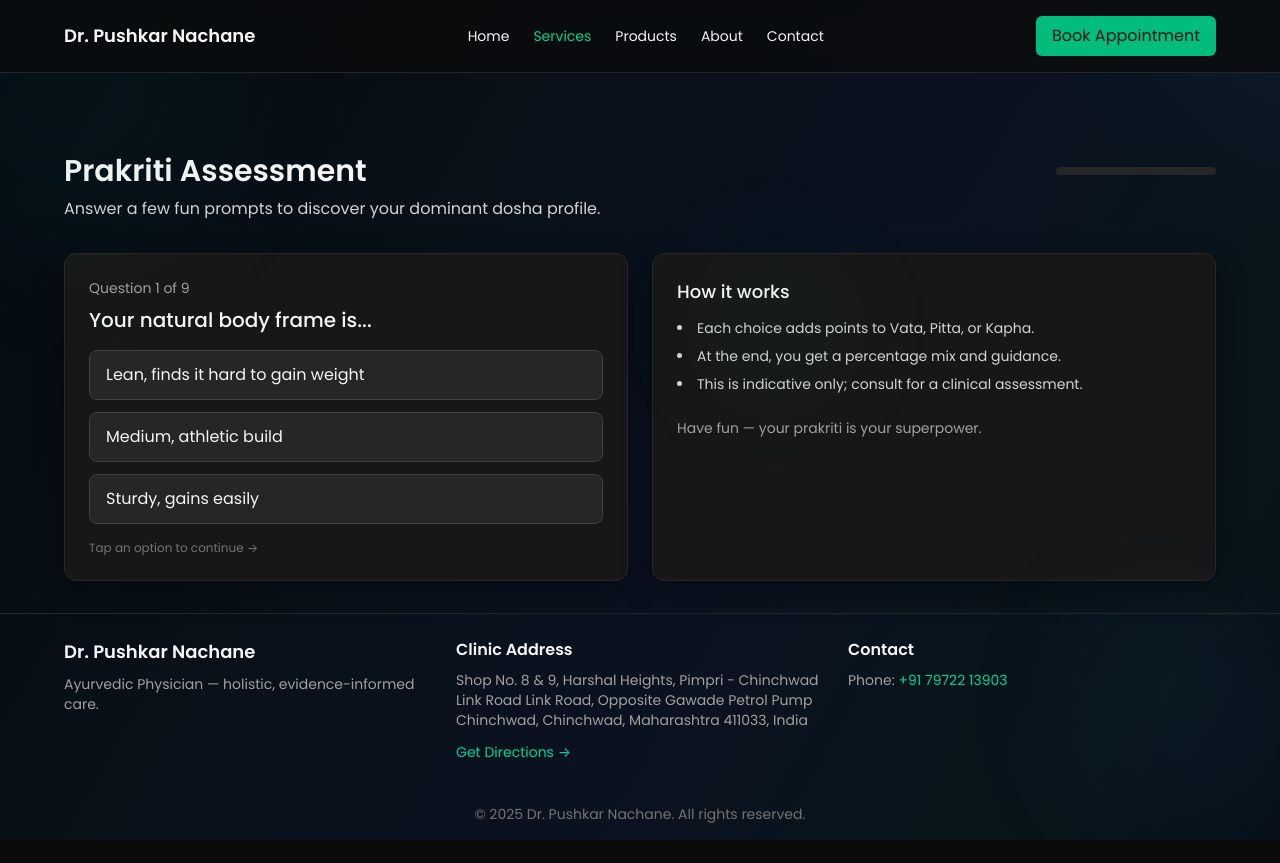
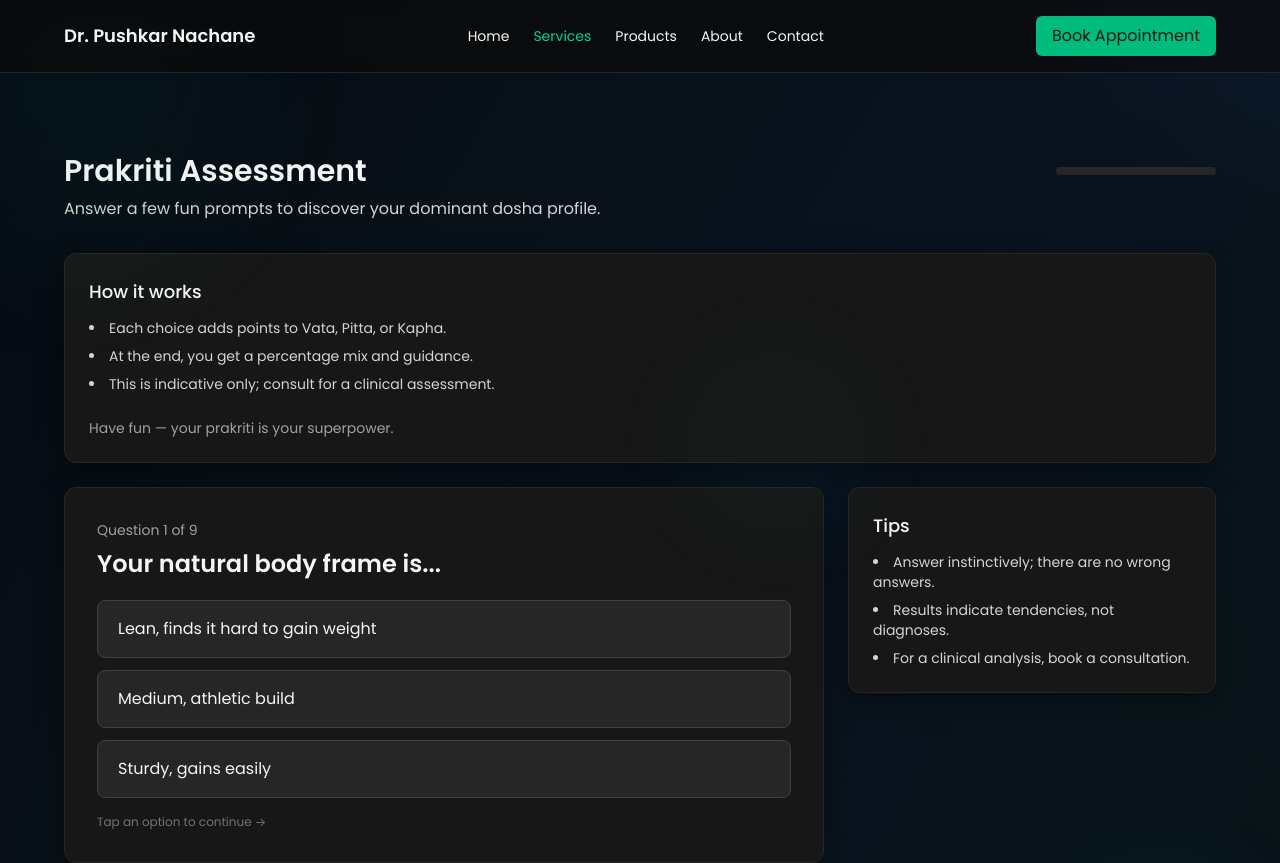
Before and after one commit to ak-apoorvkulkarni/Dr_Pushkar_Nachane, a React (Vite) app: page /Dr_Pushkar_Nachane/services/prakriti-assessment in a window 1280 px wide. Shown: the top 863 px of the page. Before the commit the page ends 840 px from the top, so only its background shows below. Built offline with nearby package versions, Linux system fonts and the light colour scheme.

Commit message:
feat(prakriti): enlarge quiz card and move 'How it works' above with tips sidebar

```diff
--- a/src/pages/PrakritiAssessment.jsx
+++ b/src/pages/PrakritiAssessment.jsx
@@ -141,8 +141,18 @@ export default function PrakritiAssessment() {
 
         <p className="mt-2 text-neutral-300">Answer a few fun prompts to discover your dominant dosha profile.</p>
 
-        <div className="mt-8 grid md:grid-cols-2 gap-6 items-stretch">
-          <div className="space-y-6">
+        <div className="mt-8 grid lg:grid-cols-12 gap-6 items-start">
+          <div className="lg:col-span-12 rounded-xl border border-neutral-800 bg-neutral-900 p-6 soft-shadow-dark">
+            <h3 className="text-lg font-medium">How it works</h3>
+            <ul className="mt-3 text-neutral-300 text-sm space-y-2 list-disc list-inside">
+              <li>Each choice adds points to Vata, Pitta, or Kapha.</li>
+              <li>At the end, you get a percentage mix and guidance.</li>
+              <li>This is indicative only; consult for a clinical assessment.</li>
+            </ul>
+            <div className="mt-6 text-sm text-neutral-400">Have fun — your prakriti is your superpower.</div>
+          </div>
+
+          <div className="lg:col-span-8 space-y-6">
             <AnimatePresence mode="popLayout">
               {!finished ? (
                 <motion.div
@@ -151,16 +161,16 @@ export default function PrakritiAssessment() {
                   animate={{ opacity: 1, y: 0, scale: 1 }}
                   exit={{ opacity: 0, y: -20, scale: 0.98 }}
                   transition={{ duration: 0.3 }}
-                  className="rounded-xl border border-neutral-800 bg-neutral-900 p-6 soft-shadow-dark"
+                  className="rounded-xl border border-neutral-800 bg-neutral-900 p-8 soft-shadow-dark"
                 >
                   <div className="text-sm text-neutral-400">Question {index + 1} of {QUESTIONS.length}</div>
-                  <h2 className="mt-2 text-xl font-medium">{QUESTIONS[index].q}</h2>
-                  <div className="mt-4 grid gap-3">
+                  <h2 className="mt-2 text-2xl font-semibold">{QUESTIONS[index].q}</h2>
+                  <div className="mt-5 grid gap-3">
                     {QUESTIONS[index].options.map((opt, i) => (
                       <button
                         key={i}
                         onClick={() => onChoose(opt.w)}
-                        className="text-left rounded-lg border border-neutral-700 hover:border-emerald-500 hover:text-emerald-300 bg-neutral-800 px-4 py-3 transition-colors"
+                        className="text-left rounded-lg border border-neutral-700 hover:border-emerald-500 hover:text-emerald-300 bg-neutral-800 px-5 py-4 transition-colors"
                       >
                         {opt.label}
                       </button>
@@ -174,7 +184,7 @@ export default function PrakritiAssessment() {
                   initial={{ opacity: 0, y: 10 }}
                   animate={{ opacity: 1, y: 0 }}
                   transition={{ duration: 0.4 }}
-                  className="rounded-xl border border-neutral-800 bg-neutral-900 p-6 soft-shadow-dark"
+                  className="rounded-xl border border-neutral-800 bg-neutral-900 p-8 soft-shadow-dark"
                 >
                   <div className="text-sm text-neutral-400">Your dominant prakriti</div>
                   <h2 className="mt-1 text-2xl font-semibold">
@@ -207,14 +217,13 @@ export default function PrakritiAssessment() {
             </AnimatePresence>
           </div>
 
-          <div className="rounded-xl border border-neutral-800 bg-neutral-900 p-6 soft-shadow-dark">
-            <h3 className="text-lg font-medium">How it works</h3>
+          <div className="lg:col-span-4 rounded-xl border border-neutral-800 bg-neutral-900 p-6 soft-shadow-dark">
+            <h3 className="text-lg font-medium">Tips</h3>
             <ul className="mt-3 text-neutral-300 text-sm space-y-2 list-disc list-inside">
-              <li>Each choice adds points to Vata, Pitta, or Kapha.</li>
-              <li>At the end, you get a percentage mix and guidance.</li>
-              <li>This is indicative only; consult for a clinical assessment.</li>
+              <li>Answer instinctively; there are no wrong answers.</li>
+              <li>Results indicate tendencies, not diagnoses.</li>
+              <li>For a clinical analysis, book a consultation.</li>
             </ul>
-            <div className="mt-6 text-sm text-neutral-400">Have fun — your prakriti is your superpower.</div>
           </div>
         </div>
       </div>
```
